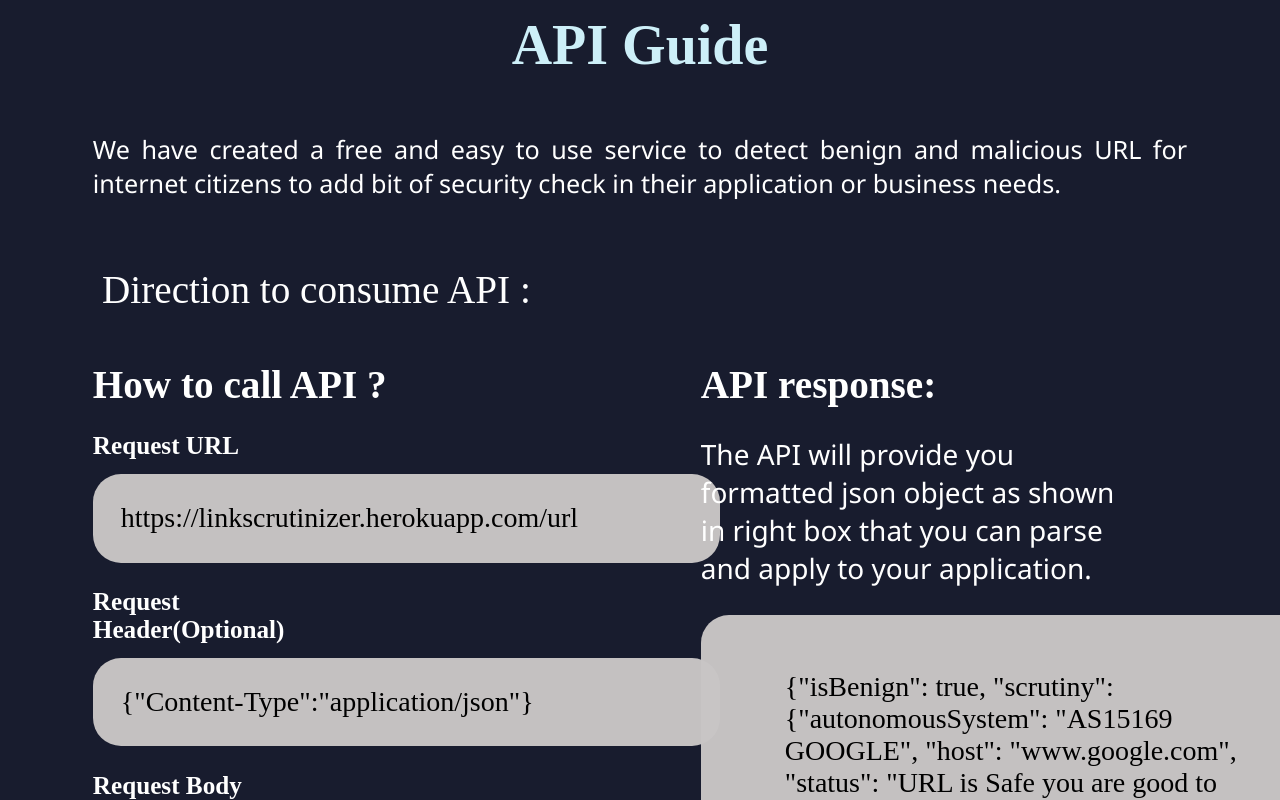
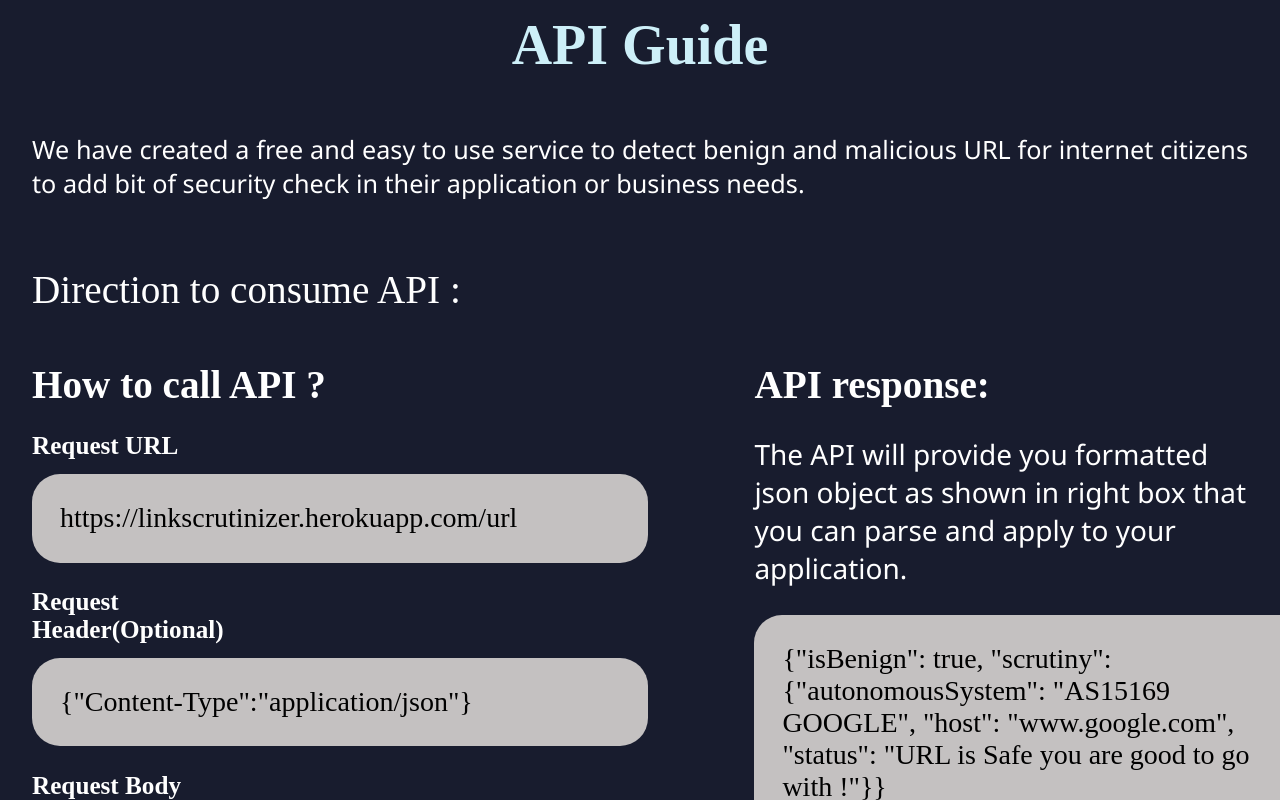
Before and after one commit to sungod12/Link-Scrutinizer, a React (Create React App) app: page / in a window 1280 px wide. Shown: the part 940-1740 px from the top of the page. Built offline with nearby package versions, Linux system fonts and the light colour scheme.

Commit message:
minor changes 6

```diff
--- a/src/css/page2.css
+++ b/src/css/page2.css
@@ -79,15 +79,15 @@
 }
 @media (min-width:600px){
     .content{
-        padding-left: 3rem;
+        padding-left: 4rem;
         text-align: left;
-        width: 95%;
     }
 }
 @media (min-width:900px) {
     .hero__container{
         /* width: 90%; */
         width: 40%;
+        margin-right: 4rem;
     }
     .api-text--title{
         /* border: 1px red solid; */
@@ -102,7 +102,7 @@
     }
     .content{
         padding: 0.01rem 1rem;
-        width: 22.4rem;
+        width: 22rem;
         margin-right: auto;
     }
     .content--response{
@@ -110,7 +110,7 @@
         margin-top: 1rem;
     }
     .content--2{
-        padding:1rem 3rem;
+       width: 20rem;
     }
     .column{
         /* border: 2px red solid; */
@@ -125,7 +125,16 @@
     }
 }
 @media (min-width:1200px){
-    .api-text--title{
-        margin-left: 2.50rem;
+    .hero__container{
+        width: auto;
+        margin-right: 3.8rem;
+    }
+    .description{
+        width: auto;
     }
 }
+@media (min-width:1800px){
+    .hero__container{
+        margin-right: 9rem;
+    }
+}
--- a/src/css/page4.css
+++ b/src/css/page4.css
@@ -70,6 +70,9 @@
         flex-direction: row;
         justify-content: space-between;
     }
+    .para-container{
+        width: auto;
+    }
 }
 @media (min-width:1200px){
     .bottom-text{
```
Also changed, not shown: 10 other files (tests, documents, lock files or other folders).
